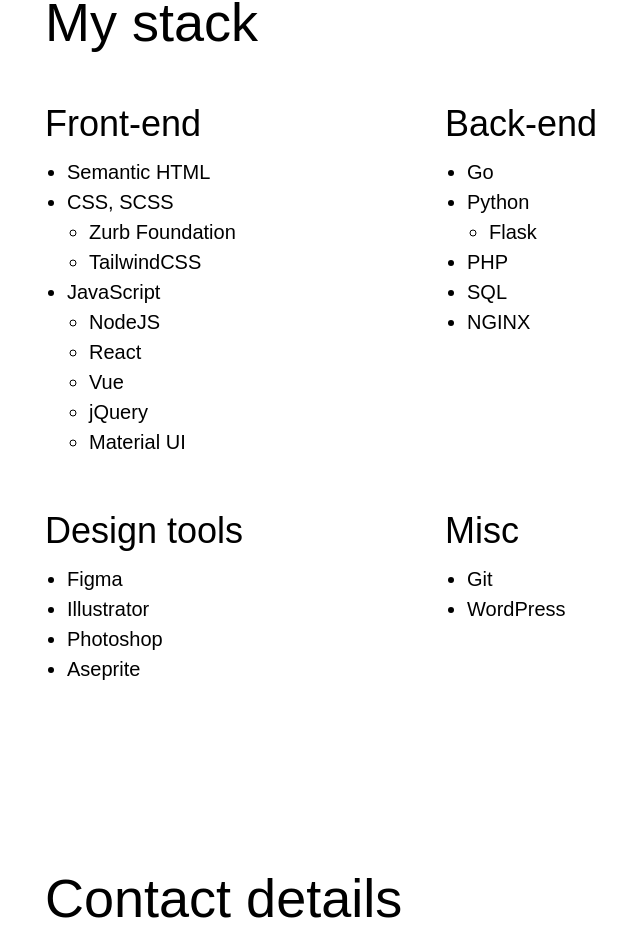
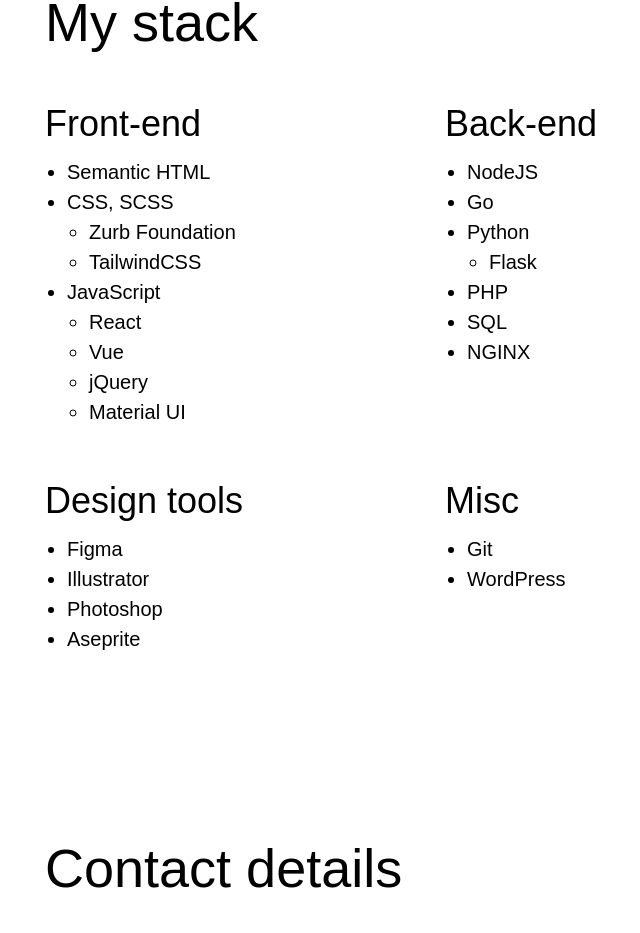
Before and after one commit to torbratsberg/personal-portfolio, a React (Create React App) app: page / in a window 1280 px wide. Shown: the part 1978-2911 px from the top of the page, without its empty margins (195-835 px from the left). Built offline with nearby package versions, Linux system fonts and the light colour scheme.

Commit message:
Stack update

```diff
--- a/src/App.js
+++ b/src/App.js
@@ -49,7 +49,6 @@
 							</ul>
 							<li>JavaScript</li>
 							<ul>
-								<li>NodeJS</li>
 								<li>React</li>
 								<li>Vue</li>
 								<li>jQuery</li>
@@ -61,6 +60,7 @@
 					<div>
 						<h3>Back-end</h3>
 						<ul>
+							<li>NodeJS</li>
 							<li>Go</li>
 							<li>Python</li>
 							<ul>
```
